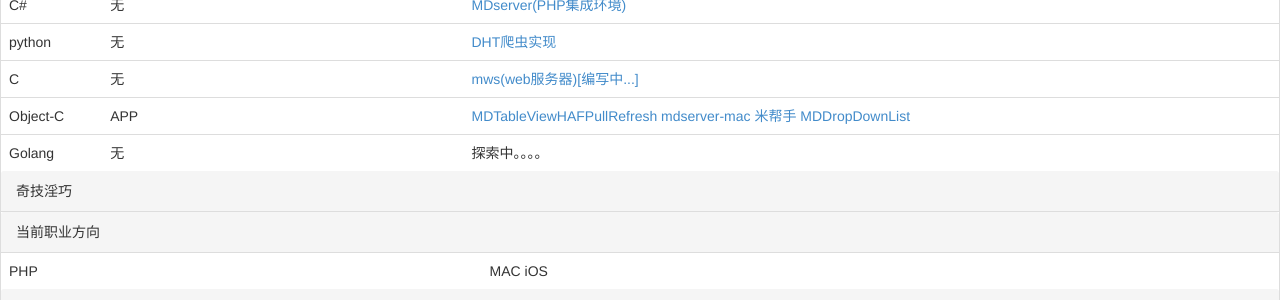
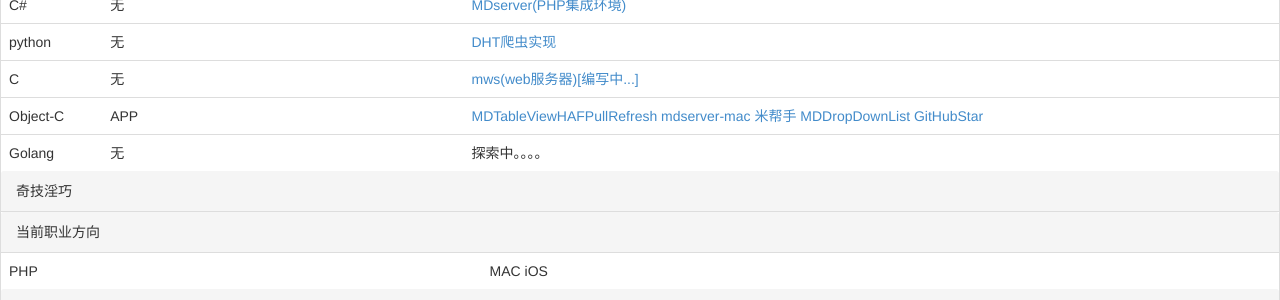
Before and after one commit to midoks/midoks.github.io, a Jekyll site: the page built from about.html, in a window 1280 px wide and 1020 px high. Shown: the part 322-622 px from the top of the window. Built offline with Jekyll 4.4.1, drawn with Linux system fonts in a browser that asks for light colours; comment, search, counter and statistics services are not loaded.

Commit message:
添加项目连接
1.添加项目连接
2.添加打开样式

```diff
--- a/_layouts/about.html
+++ b/_layouts/about.html
@@ -50,10 +50,11 @@ a{
 		    </td></tr>
 
 		    <tr><td>Object-C</td><td class="hidden-xs hidden-sm">APP</td><td>
-		    	<a href="https://github.com/midoks/MDTableViewHAFPullRefresh">MDTableViewHAFPullRefresh</a>
-		    	<a href="https://github.com/midoks/mdserver-mac">mdserver-mac</a>
-		    	<a href="https://itunes.apple.com/us/app/mi-bang-shou/id1059963031?l=zh&ls=1&mt=8">米帮手</a>
-		    	<a href="https://github.com/midoks/MDDropDownList">MDDropDownList</a>
+		    	<a href="https://github.com/midoks/MDTableViewHAFPullRefresh" target="_black">MDTableViewHAFPullRefresh</a>
+		    	<a href="https://github.com/midoks/mdserver-mac" target="_black">mdserver-mac</a>
+		    	<a href="https://itunes.apple.com/us/app/mi-bang-shou/id1059963031?l=zh&ls=1&mt=8" target="_black">米帮手</a>
+		    	<a href="https://github.com/midoks/MDDropDownList" target="_black" >MDDropDownList</a>
+		    	<a href="https://github.com/midoks/GitHubStar" target="_black">GitHubStar</a>
 		    </td></tr>
 
 		    <tr><td>Golang</td><td class="hidden-xs hidden-sm">无</td><td>
```
